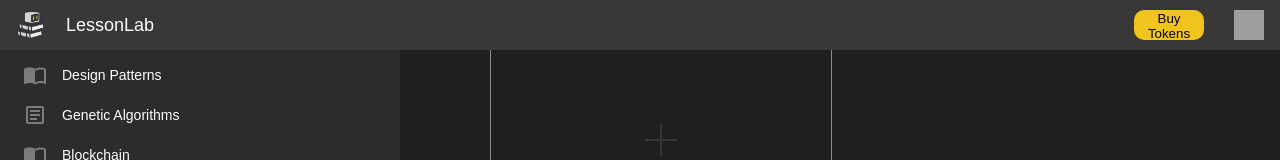
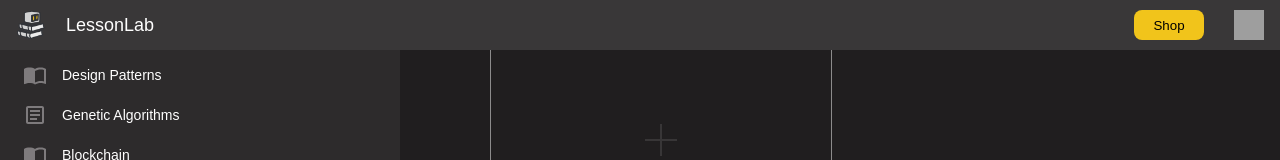
Before and after one commit to EdCamarillo/LessonLab-Frontend, a React (Create React App) app: page / in a window 1280 px wide. Shown: the top 160 px of the page. Built offline with nearby package versions, Linux system fonts and the light colour scheme; grey boxes are pictures that could not be loaded.

Commit message:
Add env api key

```diff
--- a/package.json
+++ b/package.json
@@ -11,6 +11,7 @@
     "@testing-library/react": "^13.4.0",
     "@testing-library/user-event": "^13.5.0",
     "axios": "^1.7.2",
+    "dotenv": "^16.4.5",
     "paymongo-node": "^10.17.0",
     "react": "^18.3.1",
     "react-dom": "^18.3.1",
--- a/src/components/header.jsx
+++ b/src/components/header.jsx
@@ -45,7 +45,7 @@ const Header = () => {
       <div className="header-nav | font-black">
         <img src={icon} alt="icon" />
         <span className="name">LessonLab</span>
-        <button className='buy-button' onClick={closeShop}>Buy Tokens</button>
+        <button className='buy-button' onClick={closeShop}>Shop</button>
         <Overlay isOpen={isShopOpen} onClose={closeShop} overlayName={"Token Shop"}>
           <div className='items'>
           {items.map((item, index) => (
--- a/src/server/paymongoApi.js
+++ b/src/server/paymongoApi.js
@@ -1,20 +1,20 @@
 import axios from 'axios';
 
-//NOTE: POSSIBLE ITEM PARAMETER FOR OTHER ITEM VARIANTS
 const generateReferenceNumber = () => {
     const timestamp = Date.now();
     return timestamp.toString();
 };
 
 const createCheckoutSession = (item) => {
+    console.log(process.env.REACT_APP_PM_API_KEY);
     console.log(item);
     const options = {
         method: 'POST',
         url: 'https://api.paymongo.com/v1/checkout_sessions',
         headers: {
             accept: 'application/json',
-            'content-type': 'application/json',
-            authorization: 'Basic c2tfdGVzdF9OR2NkSGNSUEJGN3NvRmFDVE1rdUs1RWU6MTIzNDU2Nzg5MA==' //encoded key
+            'Content-type': 'application/json',
+            authorization: `Basic ${process.env.REACT_APP_PM_API_KEY}` //encoded key
         },
         data: {
             data: {
--- a/src/styles/header.css
+++ b/src/styles/header.css
@@ -40,6 +40,7 @@
     top: 10px;
     right: 66px;
     margin: 0 10px 0 20px;
+    border-radius: 8px;
 }
 
 .items{
```
Also changed, not shown: src/components/overlay.jsx (indentation only), 2 other files (tests, documents, lock files or other folders).
